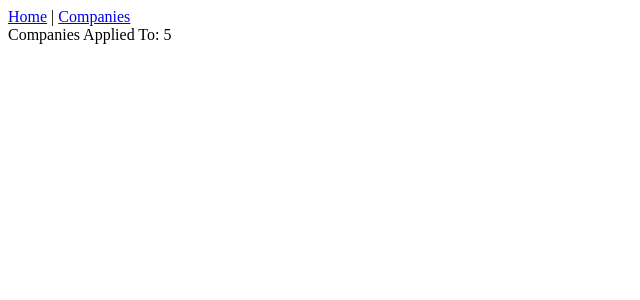
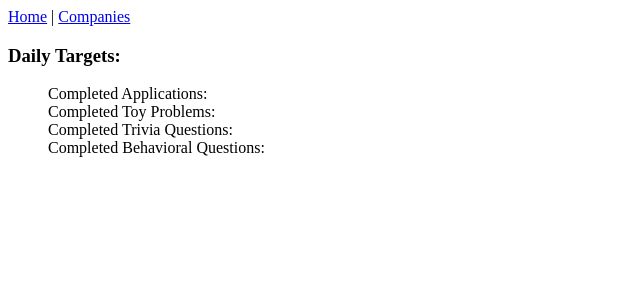
Before and after one commit to kwillard95/JobSeeker, a React app: page / in a window 1280 px wide. Shown: the top 300 px of the page, without its empty margins (0-640 px from the left). Built offline with nearby package versions, Linux system fonts and the light colour scheme; no server answers; the HTML template or start-up script is replaced by a standard one.

Commit message:
Fetches necessary data when app mounts

```diff
--- a/src/components/Companies.jsx
+++ b/src/components/Companies.jsx
@@ -1,11 +1,32 @@
-import React, { useState, useEffect } from 'react';
+import React from 'react';
 import axios from 'axios';
-function Companies() {
+import CompanyList from './CompanyList.jsx'
 
-    function getCompany() {
-
+class Companies extends React.Component {
+    constructor() {
+        super();
+        this.state = {
+            companies: [],
+            search: '',
+        }
     }
 
+    componentDidMount() {
+        axios.get('/getAllCompanies')
+        .then((response) => {
+            const listOfCompanies = [];
+            response.data.map((company) => {
+              return listOfCompanies.push({name: company.name, title: company.appInfo.title})
+            })
+            this.setState({companies: listOfCompanies});
+            // console.log(response.data);
+        })
+        .catch((err) => {
+            console.log(err);
+        })
+    }
+
+    render() {
         return(
             <div>
                 <form>
@@ -17,8 +38,14 @@ function Companies() {
                 </select>
                 <button>Search</button>
                 </form>
+
+                <div>
+                    <CompanyList companies={this.state.companies} />
+                </div>
             </div>
         )
     }
+}
+
 
 export default Companies;
--- /dev/null
+++ b/src/components/CompanyList.jsx
@@ -0,0 +1,19 @@
+import React, { useState, useEffect } from 'react';
+
+export default function CompanyList(props) {
+   const [companies, setCompanies] = useState(props.companies);
+
+   useEffect(() => {
+    setCompanies(props.companies);
+   })
+
+   return (
+       <div>
+           <ul>
+           {companies.map((company) => {
+           return <li>{company.name} ({company.title})</li>
+           })}
+           </ul>
+       </div>
+   )
+}
--- a/src/components/Dashboard.jsx
+++ b/src/components/Dashboard.jsx
@@ -1,11 +1,37 @@
-import React, { useState, useEffect } from 'react';
+import React from 'react';
+import axios from 'axios';
 
-function Dashboard() {
-    return(
-        <div>
-            Companies Applied To: 5
-        </div>
-    )
+class Dashboard extends React.Component {
+    constructor() {
+        super();
+        this.state = {
+            goals: {}
+        }
+    }
+
+    componentDidMount() {
+        axios.get('/getGoals')
+            .then((response) => {
+                this.setState({ goals: response.data[0] })
+            })
+            .catch((err) => {
+                console.log(err)
+            })
+    }
+
+    render() {
+        return (
+            <div>
+                <h3>Daily Targets: </h3>
+                <ul>
+                    <li type="none">Completed Applications: {this.state.goals.app}</li>
+                    <li type="none">Completed Toy Problems: {this.state.goals.toy}</li>
+                    <li type="none">Completed Trivia Questions: {this.state.goals.trivia}</li>
+                    <li type="none">Completed Behavioral Questions: {this.state.goals.behavioral}</li>
+                </ul>
+            </div>
+        )
+    }
 }
 
 export default Dashboard;
```
Also changed, not shown: 1 other file (tests, documents, lock files or other folders). Lines whose indentation alone changed are shown as unchanged.
